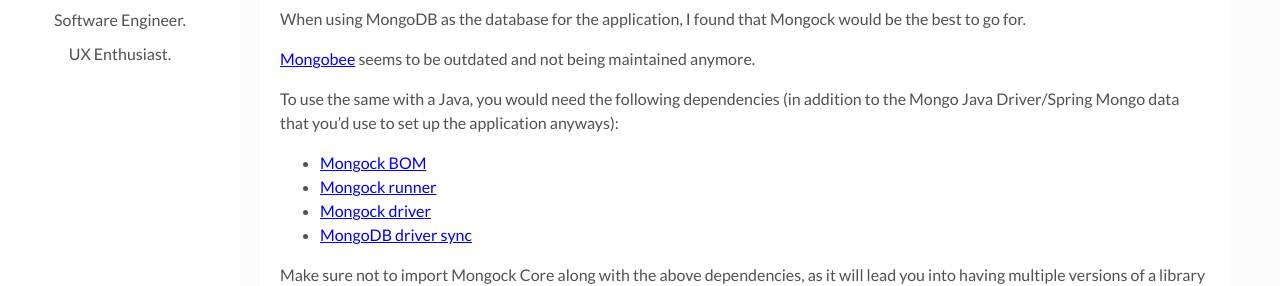
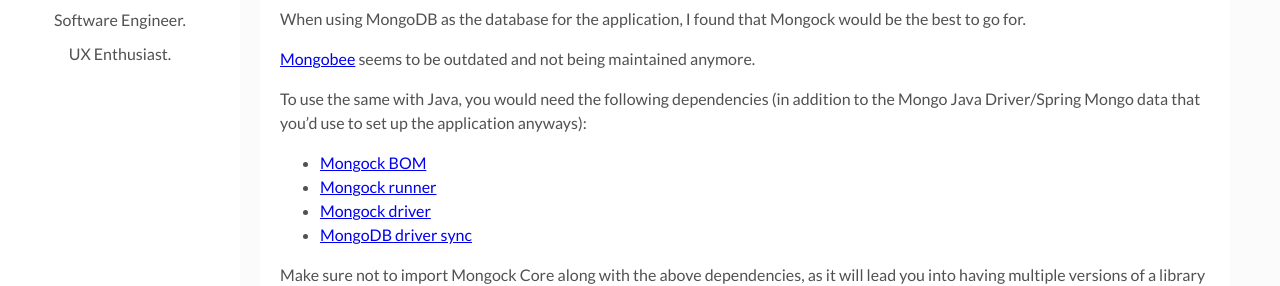
Before and after one commit to pradipta/pradipta.github.io, a Jekyll site: the page built from _posts/2020-11-29-mongock-java-mongodb.md, in a window 1280 px wide and 900 px high, scrolled down 334 px. Shown: the part 171-457 px from the top of the window. Built offline with Jekyll 4.4.1, drawn with Linux system fonts in a browser that asks for light colours; comment, search, counter and statistics services are not loaded.

```diff
--- a/_posts/2020-11-29-mongock-java-mongodb.md
+++ b/_posts/2020-11-29-mongock-java-mongodb.md
@@ -15,7 +15,7 @@ When using MongoDB as the database for the application, I found that Mongock wou
 
 [Mongobee](https://github.com/mongobee/mongobee) seems to be outdated and not being maintained anymore.
 
-To use the same with a Java, you would need the following dependencies (in addition to the Mongo Java Driver/Spring Mongo data that you'd use to set up the application anyways):
+To use the same with Java, you would need the following dependencies (in addition to the Mongo Java Driver/Spring Mongo data that you'd use to set up the application anyways):
 * [Mongock BOM](https://mvnrepository.com/artifact/com.github.cloudyrock.mongock/mongock-bom)
 * [Mongock runner](https://mvnrepository.com/artifact/com.github.cloudyrock.mongock/mongock)
 * [Mongock driver](https://mvnrepository.com/artifact/com.github.cloudyrock.mongock/mongock-spring-v5)
```
Also changed, not shown: README.md.
